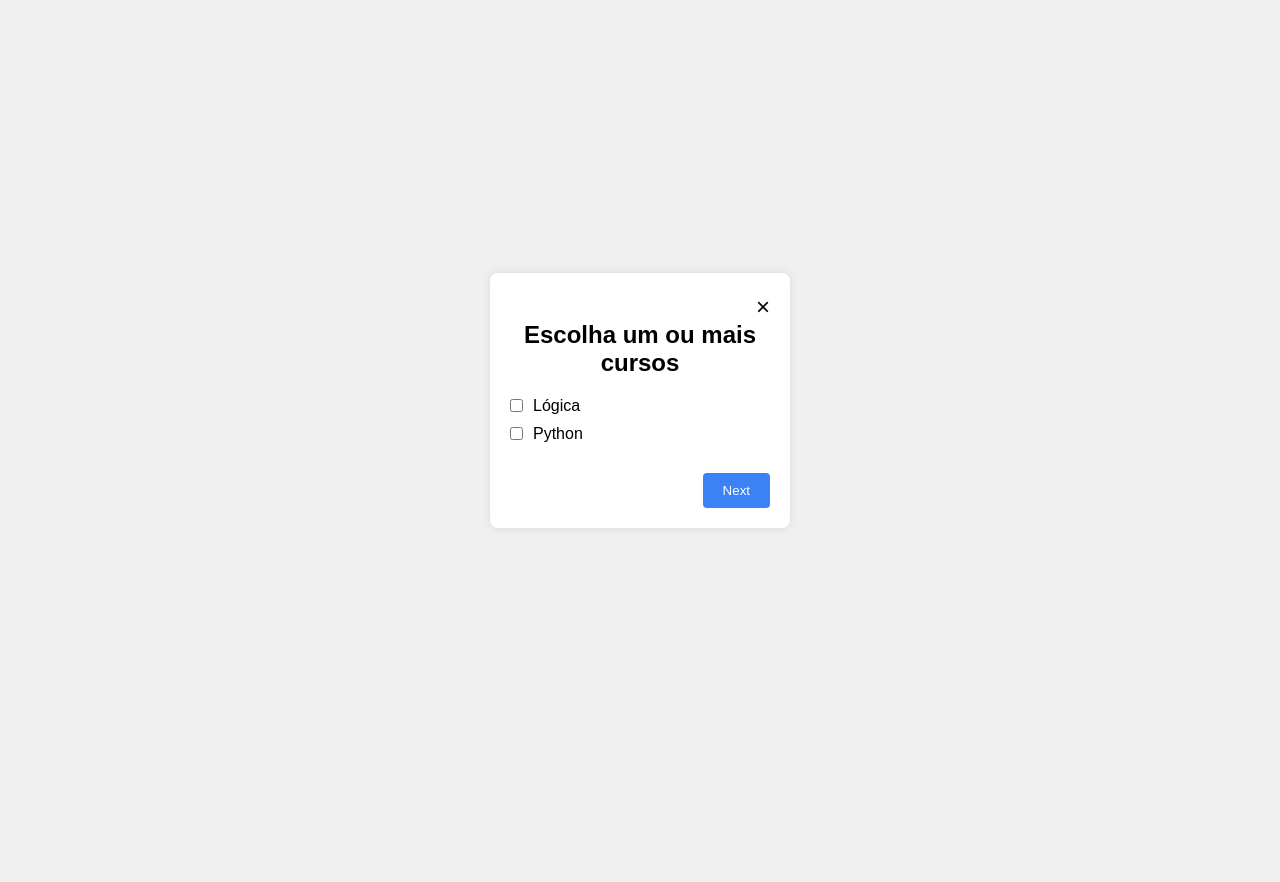
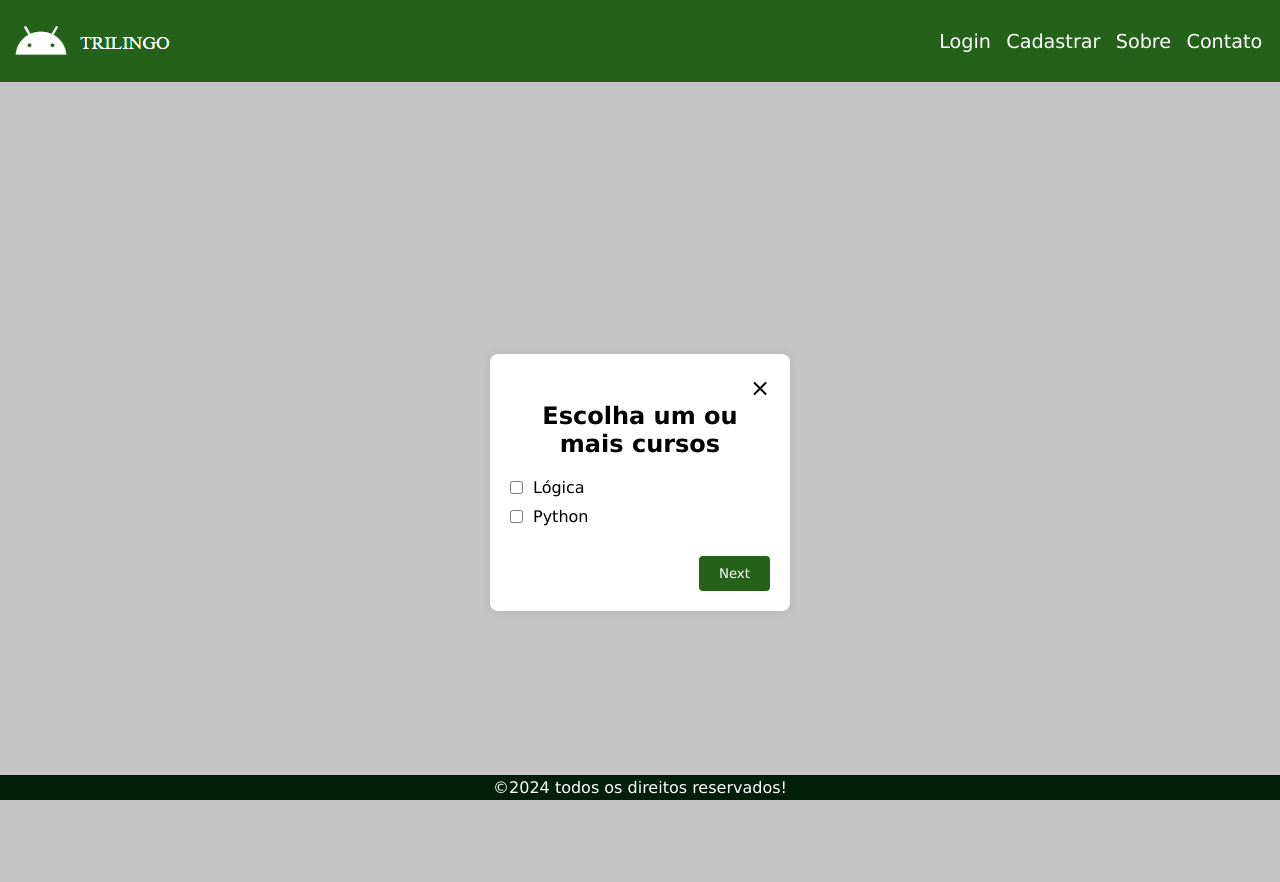
Before and after one commit to rafaelpratti/Site, a PHP site: page /cursos.html in a window 1280 px wide. Before the commit the page ends 528 px from the top, so only its background shows below. Run offline with PHP 8.4, Linux system fonts and the light colour scheme.

Commit message:
escolher curso

```diff
--- a/cadcursos.html
+++ b/cadcursos.html
@@ -40,7 +40,7 @@
         <ul id="courseList"></ul>
     </div>
 
-    <script src="js/cursos.js"></script>
+    <script src="js/cadcursos.js"></script>
     <footer class="footer">
         ©2024 todos os direitos reservados!
     </footer>
--- a/css/cursos.css
+++ b/css/cursos.css
@@ -1,16 +1,78 @@
+*{
+    margin: 0;
+    padding: 0;
+    box-sizing: border-box;
+    font-family: Verdana, Geneva, Tahoma, sans-serif;
+}
+
+
+header{
+    display: flex;
+    justify-content: space-between;
+    align-items: center;
+    padding: 10px;
+    background-color: #246219;
+    font-size: 1em;
+}
+
+a{
+    text-decoration: none;
+    color: rgb(255, 255, 255)
+}
+
+.menu{
+    display: flex;
+}
+
+.menu li a{
+    padding: 0.4em;
+    text-decoration: none;
+}
+
+ul,li{
+    list-style: none;
+    font-size: 1.2rem;
+}
+
+.logo{
+    padding-top: 10px;
+    max-height: 4em;
+}
+
+footer {
+    display: flex;
+    flex-direction: column;
+    background-color: #011f0b;
+    color: white;
+    text-align: center;
+    left: 0;
+    bottom: 0;
+    width: 100%;
+    padding: 0.2em;
+    position: fixed;
+}
+
+
+body {
+    font-family: Arial, sans-serif;
+    background-color: #c5c5c5;
+    margin: 0;
+    padding: 0;
+}
+
+.container {
+    max-width: 800px;
+    margin: 50px auto;
+    padding: 20px;
+    background-color: white;
+    box-shadow: 0 0 10px rgba(0, 0, 0, 0.1);
+    border-radius: 5px;
+}
+
 * {
     margin: 0;
     padding: 0;
     box-sizing: border-box;
-}
-
-body {
-    font-family: Arial, sans-serif;
-    display: flex;
-    justify-content: center;
-    align-items: center;
-    height: 100vh;
-    background-color: #f0f0f0;
 }
 
 .modal-container {
@@ -64,7 +126,7 @@ h2 {
 }
 
 .next-button {
-    background-color: #3b82f6;
+    background-color: #246219;
     color: white;
     border: none;
     padding: 10px 20px;
@@ -74,5 +136,5 @@ h2 {
 }
 
 .next-button:hover {
-    background-color: #2563eb;
+    background-color: #246219;
 }
--- a/cursos.html
+++ b/cursos.html
@@ -7,6 +7,19 @@
     <link rel="stylesheet" href="css/cursos.css">
 </head>
 <body>
+
+    <header>
+        <a href="index.html" class="logo"><img src="img/loguin.png" alt=""></a>
+        <nav>
+            <ul class="menu">
+                <li><a href="login.html">Login</a></li>
+                <li><a href="cadastrar.html">Cadastrar</a></li>
+                <li><a href="sobre.html">Sobre</a></li>
+                <li><a href="contato.html">Contato</a></li>
+            </ul>
+        </nav>
+    </header>
+
     <div class="modal-container">
         <div class="modal">
             <button class="close-button">&times;</button>
@@ -22,5 +35,10 @@
             <button class="next-button">Next</button>
         </div>
     </div>
+
+    <script src="js/cursos.js"></script>
+    <footer class="footer">
+        ©2024 todos os direitos reservados!
+    </footer>
 </body>
 </html>
```
Also changed, not shown: js/cadcursos.js (renamed from js/cursos.js).
